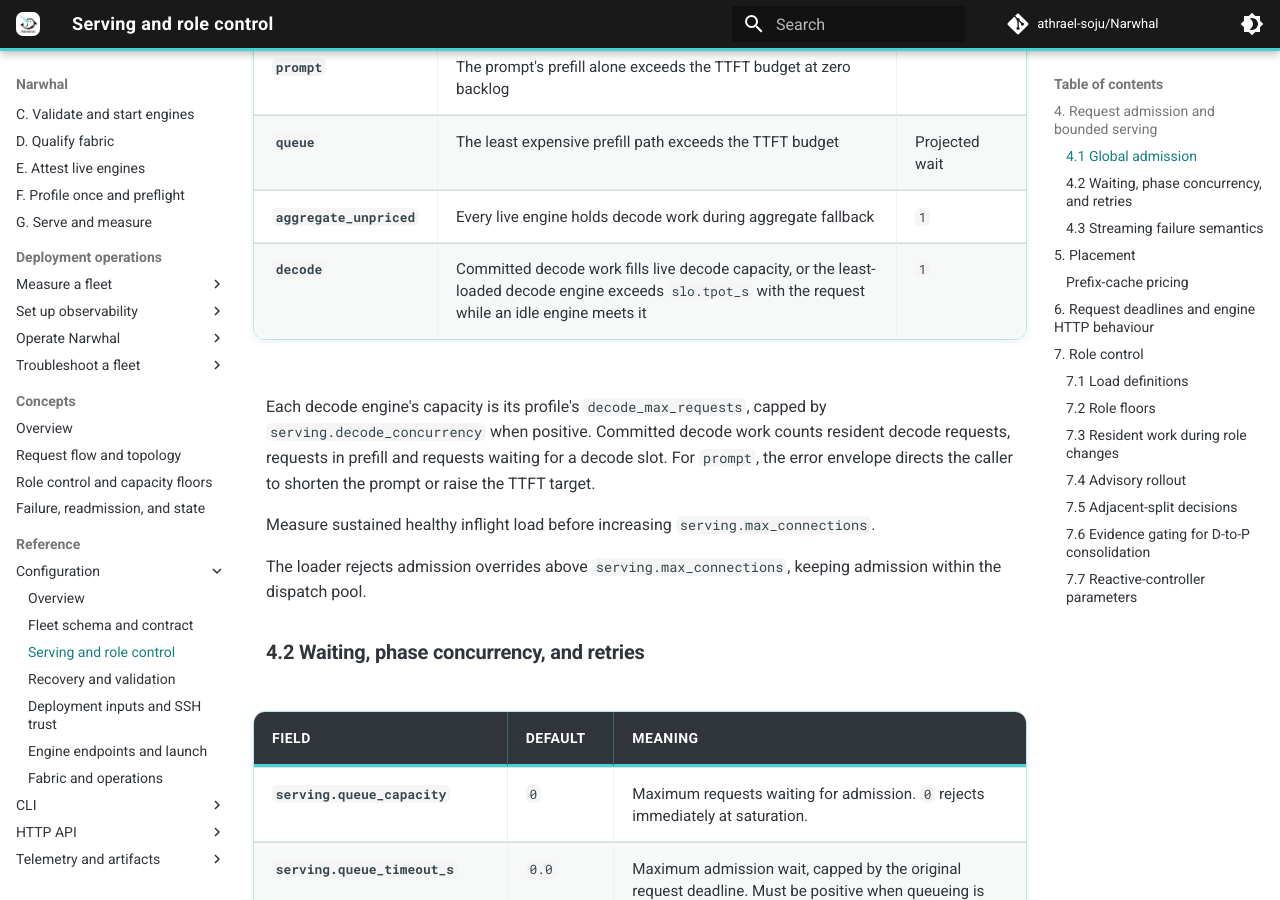
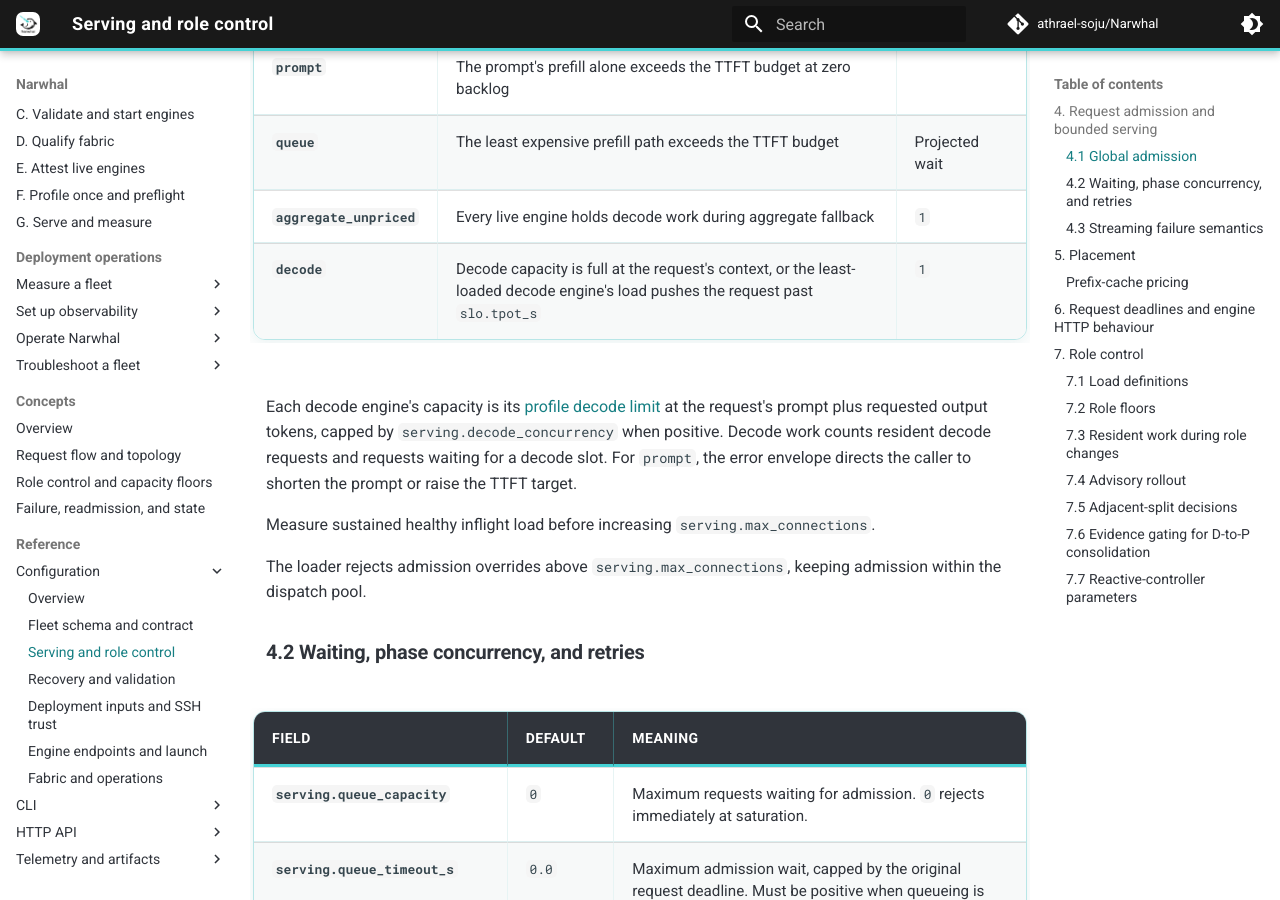
Before and after one commit to athrael-soju/Narwhal, an MkDocs documentation site: the page built from docs/configuration/02-Serving-and-Role-Control.md, in a window 1280 px wide and 900 px high, scrolled down 962 px. Built offline with MkDocs 1.6.1 and Material for MkDocs 9.7.7, drawn with Linux system fonts in a browser that asks for light colours; comment, search, counter and statistics services are not loaded.

Commit message:
fix(scheduling): admit decode against the context-aware decode limit
The decode gate counted requests in prefill as decode occupancy and took
capacity from decode_max_requests. Placement and the controller use
decode_request_limit at the request's context, so the gate refused work
the fleet could serve while prefill backlog grew.

Count resident and waiting decode requests, and take each engine's
capacity from decode_request_limit at the request's prompt plus
requested output tokens, capped by serving.decode_concurrency.

```diff
--- a/docs/configuration/02-Serving-and-Role-Control.md
+++ b/docs/configuration/02-Serving-and-Role-Control.md
@@ -20,9 +20,9 @@
 | `prompt` | The prompt's prefill alone exceeds the TTFT budget at zero backlog | |
 | `queue` | The least expensive prefill path exceeds the TTFT budget | Projected wait |
 | `aggregate_unpriced` | Every live engine holds decode work during aggregate fallback | `1` |
-| `decode` | Committed decode work fills live decode capacity, or the least-loaded decode engine exceeds `slo.tpot_s` with the request while an idle engine meets it | `1` |
+| `decode` | Decode capacity is full at the request's context, or the least-loaded decode engine's load pushes the request past `slo.tpot_s` | `1` |
 
-Each decode engine's capacity is its profile's `decode_max_requests`, capped by `serving.decode_concurrency` when positive. Committed decode work counts resident decode requests, requests in prefill and requests waiting for a decode slot. For `prompt`, the error envelope directs the caller to shorten the prompt or raise the TTFT target.
+Each decode engine's capacity is its [profile decode limit](../telemetry/02-Profiles.md#decode-capacity-derived-from-the-profile) at the request's prompt plus requested output tokens, capped by `serving.decode_concurrency` when positive. Decode work counts resident decode requests and requests waiting for a decode slot. For `prompt`, the error envelope directs the caller to shorten the prompt or raise the TTFT target.
 
 Measure sustained healthy inflight load before increasing `serving.max_connections`.
 
```
Also changed, not shown: 2 other files.
